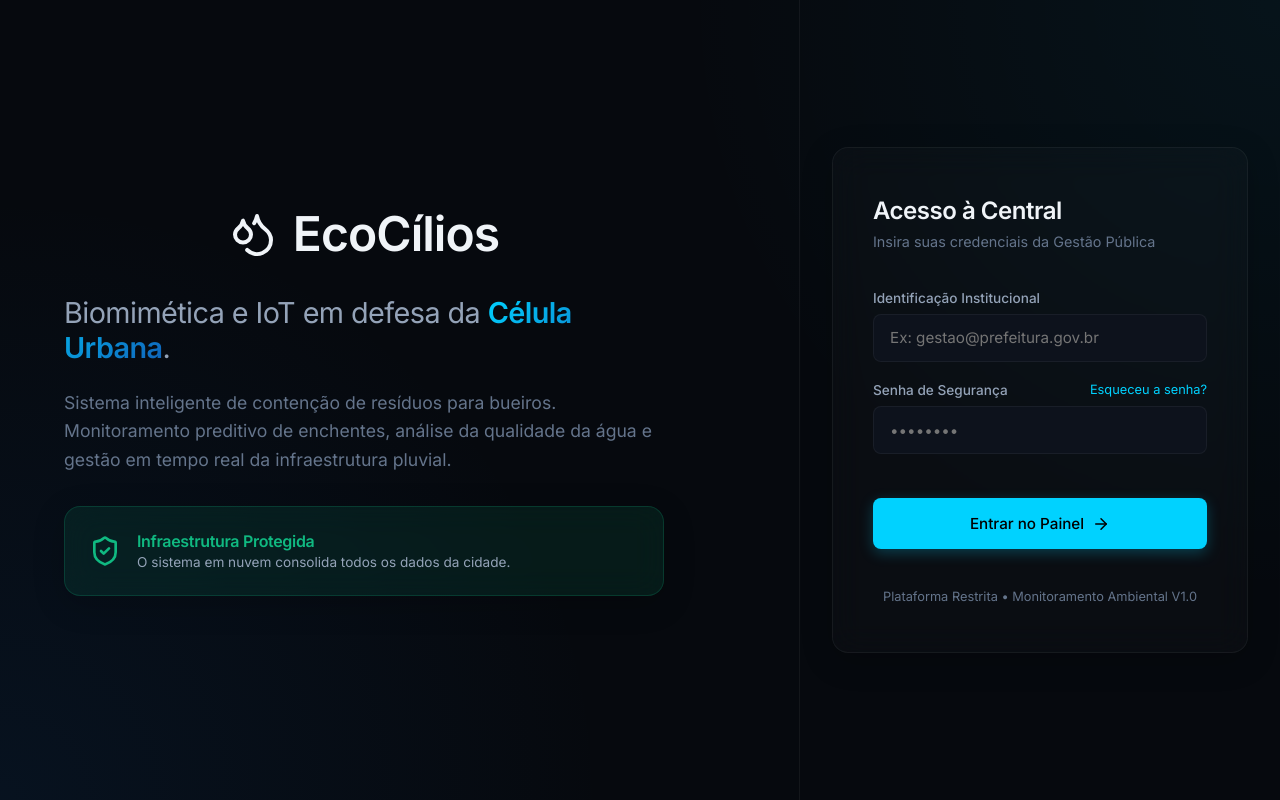
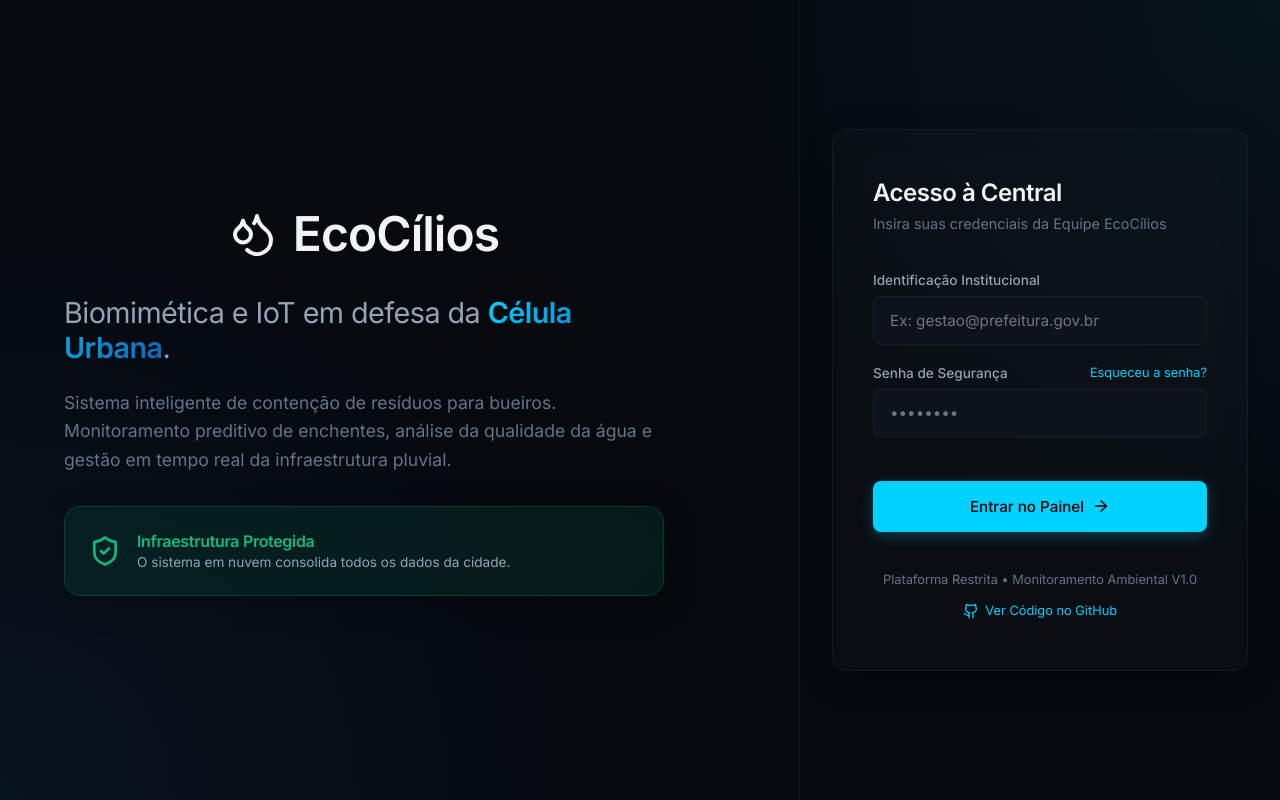
Before and after one commit to emn-f/ecocilios, a React (Vite) app: page /login in a window 1280 px wide. Built offline with nearby package versions, Linux system fonts and the light colour scheme.

Commit message:
feat(pages/login): change team reference to 'Equipe EcoCílios' and add GitHub repository link

```diff
--- a/src/pages/Login.jsx
+++ b/src/pages/Login.jsx
@@ -1,6 +1,6 @@
 import React, { useState } from 'react';
 import { useNavigate } from 'react-router-dom';
-import { Droplets, ShieldCheck, ArrowRight } from 'lucide-react';
+import { Droplets, ShieldCheck, ArrowRight, Github } from 'lucide-react';
 
 const Login = () => {
   const navigate = useNavigate();
@@ -47,7 +47,7 @@ const Login = () => {
       <div className="login-right">
         <div className="glass-panel" style={{ padding: '3rem 2.5rem', width: '100%', animation: 'fadeIn 0.6s ease' }}>
           <h2 style={{ marginBottom: '0.5rem' }}>Acesso à Central</h2>
-          <p style={{ color: 'var(--text-muted)', marginBottom: '2.5rem', fontSize: '0.9rem' }}>Insira suas credenciais da Gestão Pública</p>
+          <p style={{ color: 'var(--text-muted)', marginBottom: '2.5rem', fontSize: '0.9rem' }}>Insira suas credenciais da Equipe EcoCílios</p>
 
           <form onSubmit={handleLogin}>
             <div className="input-group">
@@ -93,6 +93,25 @@ const Login = () => {
 
           <div style={{ textAlign: 'center', marginTop: '2.5rem', fontSize: '0.8rem', color: 'var(--text-muted)' }}>
             <p>Plataforma Restrita • Monitoramento Ambiental V1.0</p>
+            <a
+              href="https://github.com/emn-f/ecocilios"
+              target="_blank"
+              rel="noopener noreferrer"
+              style={{
+                display: 'inline-flex',
+                alignItems: 'center',
+                gap: '0.4rem',
+                marginTop: '1rem',
+                color: 'var(--accent-main)',
+                textDecoration: 'none',
+                transition: 'opacity 0.2s'
+              }}
+              onMouseOver={(e) => e.target.style.opacity = '0.8'}
+              onMouseOut={(e) => e.target.style.opacity = '1'}
+            >
+              <Github size={16} />
+              Ver Código no GitHub
+            </a>
           </div>
         </div>
       </div>
```
